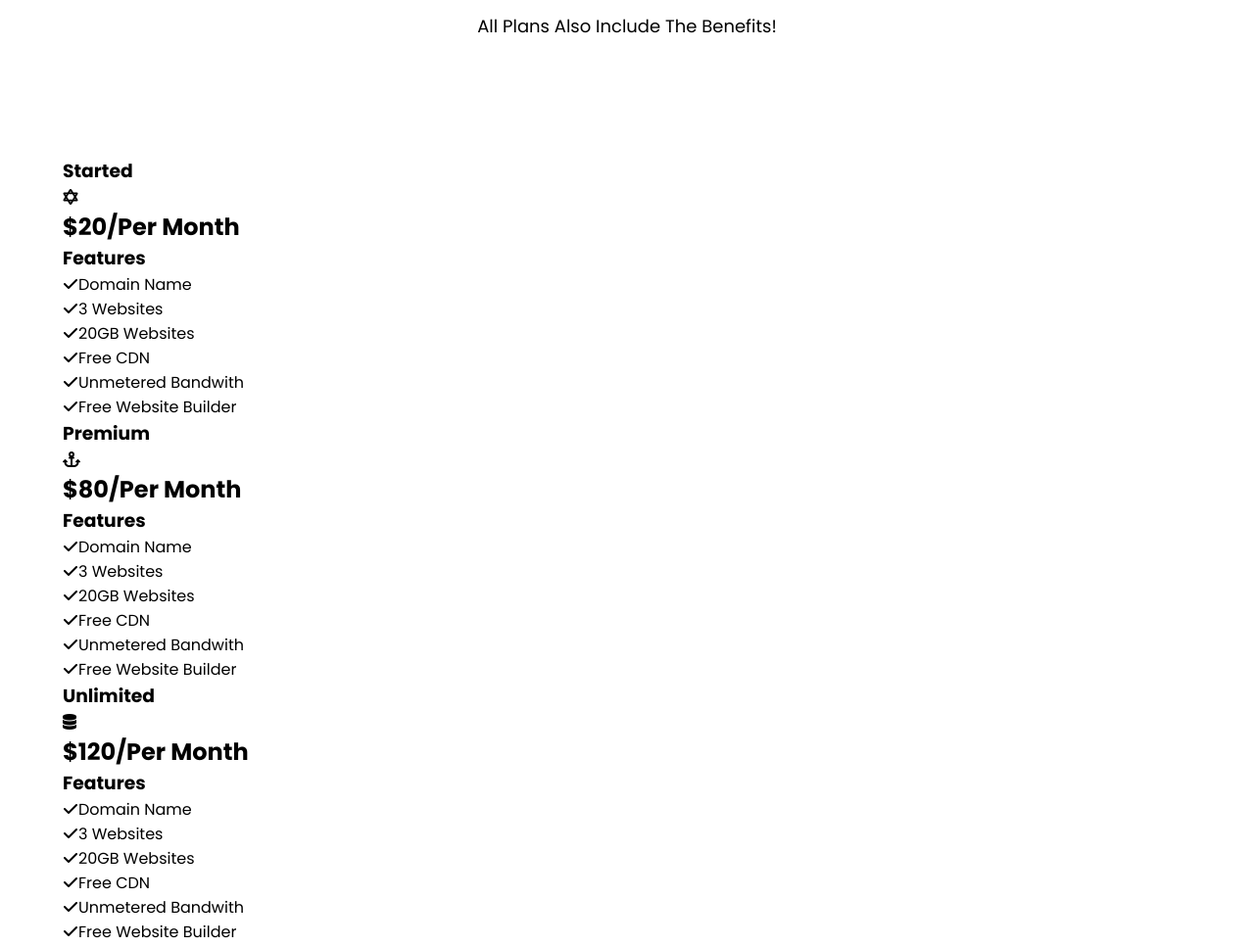
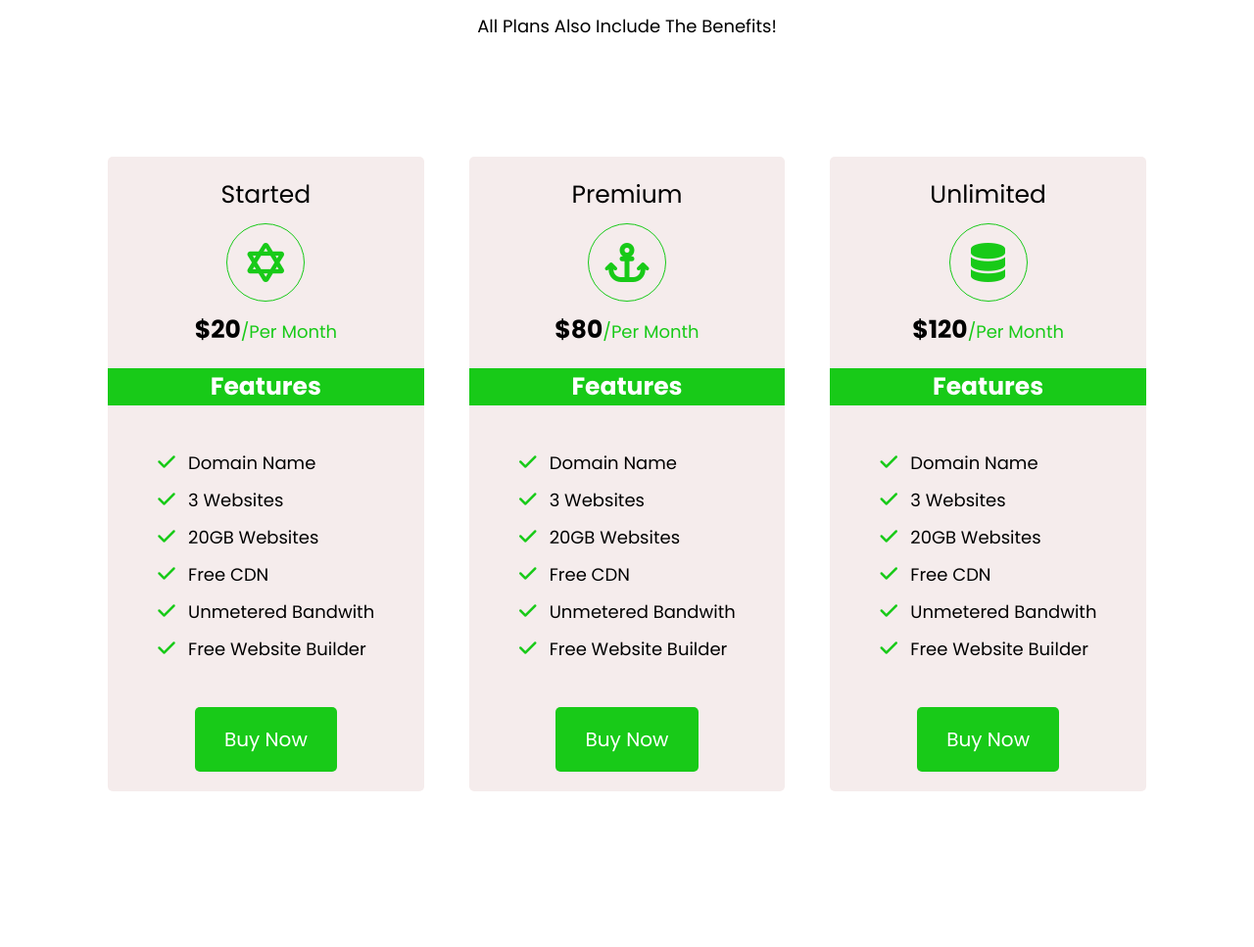
Before and after one commit to Rezwanul777/Sample-webdeveloper-site, a plain HTML site: page index.html in a window 1280 px wide. Shown: the part 3677-4644 px from the top of the page at 98% size. After the commit the page ends 4555 px from the top, so only its background shows below. Drawn offline with Linux system fonts and the light colour scheme.

Commit message:
price-plan complete

```diff
--- a/index.html
+++ b/index.html
@@ -305,6 +305,7 @@
                      <li><i class="fa-solid fa-check"></i>Unmetered Bandwith</li>
                      <li><i class="fa-solid fa-check"></i>Free website builder</li>
                   </ul>
+                  <input type="button" value="Buy Now">
               </div>
             </div>
             <div class="plan-box">
@@ -325,6 +326,7 @@
                      <li><i class="fa-solid fa-check"></i>Unmetered Bandwith</li>
                      <li><i class="fa-solid fa-check"></i>Free website builder</li>
                   </ul>
+                  <input type="button" value="Buy Now">
               </div>
             </div>
             <div class="plan-box">
@@ -345,6 +347,7 @@
                      <li><i class="fa-solid fa-check"></i>Unmetered Bandwith</li>
                      <li><i class="fa-solid fa-check"></i>Free website builder</li>
                   </ul>
+                  <input type="button" value="Buy Now">
               </div>
             </div>
          </div>
--- a/style.css
+++ b/style.css
@@ -1,6 +1,6 @@
 @import url('https://fonts.googleapis.com/css2?family=Poppins:wght@400;500;700&display=swap');
 
-*{
+* {
    margin: 0;
    padding: 0;
    box-sizing: border-box;
@@ -11,70 +11,70 @@
 
 }
 
-:root{
-   --color1:#fff ;
-   --color2:#18CA18 ;
-   --color3:#FFA500 ;
-   --color4:rgba(0, 0, 0, 0.733);
+:root {
+   --color1: #fff;
+   --color2: #18CA18;
+   --color3: #FFA500;
+   --color4: rgba(0, 0, 0, 0.733);
 
 }
 
 /* header section CSS    */
 
-header{
+header {
    background-image: url('images/slider.jpg');
    background-position: center;
    background-repeat: no-repeat;
    background-size: cover;
    padding: 25px 0;
 
-   background-color: rgba(0,0,0,.6);
-   background-blend-mode:overlay;
+   background-color: rgba(0, 0, 0, .6);
+   background-blend-mode: overlay;
    height: 100vh;
 
 }
 
-.container{
+.container {
    width: 90%;
    margin: auto;
 }
 
 /* Menu Part CSS  START */
-.top{
+.top {
    display: flex;
    align-items: center;
    justify-content: space-between;
 }
 
-.logo h2{
+.logo h2 {
    color: var(--color2);
    font-size: 35px;
 }
 
-.menu{
+.menu {
    display: flex;
    align-items: center;
 
 }
 
-.menu ul{
+.menu ul {
    display: flex;
    align-items: center;
 }
 
-.menu ul li{
+.menu ul li {
    padding: 10px 18px;
 }
 
-.menu ul li a{
+.menu ul li a {
    color: var(--color1);
    font-size: 18px;
    text-transform: uppercase;
 }
 
-.menu ul li a::after{
+.menu ul li a::after {
    content: "";
-   width:0%;
+   width: 0%;
    height: 2px;
    background-color: var(--color2);
    display: block;
@@ -83,18 +83,18 @@ header{
 
 }
 
-.menu ul li a:hover::after{
-   width:100%;
+.menu ul li a:hover::after {
+   width: 100%;
 }
 
-.search{
-   width:300px;
+.search {
+   width: 300px;
    position: relative;
    margin-left: 20px;
 
 }
 
-#search-box{
+#search-box {
    padding: 7px;
    border: 1px solid var(--color1);
    background-color: transparent;
@@ -107,10 +107,10 @@ header{
 
 }
 
-#search-btn{
+#search-btn {
    position: absolute;
    top: 0;
-   right:0;
+   right: 0;
    background-color: var(--color2);
    padding: 8px 15px;
    font-size: 18px;
@@ -125,35 +125,33 @@ header{
 
 /* Header bottom part CSS start*/
 
-   .bottom{
+.bottom {
    display: flex;
    justify-content: space-between;
    margin-top: 130px;
 }
 
-   .bottom-left{
+.bottom-left {}
 
-   }
-
-   .bottom-left h1{
+.bottom-left h1 {
    font-size: 45px;
    color: var(--color1);
    width: 600px;
    margin-bottom: 20px;
 }
 
-   .bottom-left p{
+.bottom-left p {
    font-size: 18px;
    width: 650px;
    color: #fff;
    margin-bottom: 25px;
 }
 
-   .bottom-left h1 span{
+.bottom-left h1 span {
    color: var(--color2);
 }
 
-   .bottom-left-btn{
+.bottom-left-btn {
    padding: 10px 25px;
    font-size: 18px;
    border: none;
@@ -165,12 +163,12 @@ header{
 
 }
 
-   .bottom-left-btn:hover{
+.bottom-left-btn:hover {
    background-color: var(--color3);
    cursor: pointer;
 }
 
-   .bottom-right{
+.bottom-right {
    width: 300px;
    background-color: var(--color1);
    padding: 20px;
@@ -178,7 +176,7 @@ header{
 
 }
 
-   #login-form h2{
+#login-form h2 {
    margin-bottom: 20px;
    text-align: center;
    font-size: 25px;
@@ -186,8 +184,8 @@ header{
 
 }
 
-   #login-form input{
-      display:block;
+#login-form input {
+   display: block;
    padding: 7px;
    width: 100%;
    border: 1px solid #ddd;
@@ -196,7 +194,7 @@ header{
    margin-bottom: 20px;
 }
 
-   #login-form .login-btn{
+#login-form .login-btn {
    width: 100%;
    padding: 7px;
    font-size: 18px;
@@ -209,7 +207,7 @@ header{
 
 }
 
-   #login-form .login-btn:hover{
+#login-form .login-btn:hover {
    background-color: var(--color3);
    cursor: pointer;
 }
@@ -219,25 +217,25 @@ header{
 
 /* Digital Modern CSS Start */
 
-      section{
+section {
    padding: 70px 0;
 }
 
-      .section-heading{
+.section-heading {
    text-align: center;
 
 }
 
-      .section-title{
+.section-title {
    font-size: 40px;
    margin-bottom: 20px;
 }
 
-      .section-heading h1 span{
+.section-heading h1 span {
    color: var(--color2);
 }
 
-      .section-text{
+.section-text {
    font-size: 18px;
    width: 800px;
    padding: 10px;
@@ -245,13 +243,13 @@ header{
    margin-bottom: 110px;
 }
 
-      .section-title::after{
+.section-title::after {
    content: "";
    width: 100px;
    height: 2px;
    background-color: var(--color2);
    display: block;
-         margin:5px auto;
+   margin: 5px auto;
 
    /* or-- another way
          position: absolute;
@@ -260,22 +258,24 @@ header{
 
 }
 
-      .digital-agency-wrapper{
+.digital-agency-wrapper {
    display: grid;
-         grid-template-columns: repeat(2,1fr);
-         grid-gap:20px;
+   grid-template-columns: repeat(2, 1fr);
+   grid-gap: 20px;
 }
-      .digital-agency-box{
-         display:flex ;
+
+.digital-agency-box {
+   display: flex;
    align-items: center;
 }
-      .digital-agency-icon{
+
+.digital-agency-icon {
    flex-basis: 18%;
    font-size: 40px;
    color: var(--color2);
 }
 
-      .digital-agency-text h3{
+.digital-agency-text h3 {
    margin-bottom: 10px;
 }
 
@@ -283,23 +283,24 @@ header{
 
 /* Clients feedback css start */
 
-      .our-clients{
+.our-clients {
    background-image: url('./images/slider2.jpg');
    background-repeat: no-repeat;
    background-size: cover;
    background-position: center;
-         background-color: rgba(0,0,0,.6);
-         background-blend-mode:overlay;
+   background-color: rgba(0, 0, 0, 0.6);
+   background-blend-mode: overlay;
    background-attachment: fixed;
 
 }
-      .clients-wrapper{
+
+.clients-wrapper {
    display: flex;
    align-items: center;
    justify-content: space-evenly;
 }
 
-      .clients-feedback{
+.clients-feedback {
    background-color: var(--color2);
    opacity: 0.6;
    flex-basis: 20%;
@@ -313,30 +314,30 @@ header{
 
 /* Team CSS START */
 
-         .our-team-members{
+.our-team-members {
    display: flex;
    justify-content: space-evenly;
    align-items: center;
 }
 
-         .team-member{
+.team-member {
    flex-basis: 30%;
 
 }
 
-         .member-img{
+.member-img {
    height: 400px;
    object-fit: cover;
    position: relative;
    overflow: hidden;
 }
 
-         .member-img img{
+.member-img img {
    max-width: 100%;
    border-radius: 5px;
 }
 
-         .member-social{
+.member-social {
    position: absolute;
    bottom: 30px;
    display: flex;
@@ -346,7 +347,7 @@ header{
 
 }
 
-         .member-social i{
+.member-social i {
    font-size: 25px;
    color: var(--color1);
    width: 40px;
@@ -358,16 +359,16 @@ header{
    align-items: center;
    margin-right: 15px;
    background-color: #14b614;
-            transition:0.5s;
+   transition: 0.5s;
    cursor: pointer;
 
 }
 
-         .member-social i:hover{
+.member-social i:hover {
    transform: translateY(-12px);
 }
 
-         .member-info{
+.member-info {
    padding: 16px;
    background-color: #14b614;
    text-align: center;
@@ -378,18 +379,19 @@ header{
 /* Team CSS END */
 
 /* Service section CSS  START */
-         #our-services{
+#our-services {
    background-color: #F1E8E8;
 }
 
-         .service-box-wrapper{
+.service-box-wrapper {
    display: grid;
-            grid-template-columns: repeat(2,1fr);
-            grid-gap:40px;
+   grid-template-columns: repeat(2, 1fr);
+   grid-gap: 40px;
 }
-         .service-box{
+
+.service-box {
    background-color: #E8E3E3;
-            display:flex ;
+   display: flex;
    align-items: center;
 
    padding: 26px;
@@ -398,19 +400,134 @@ header{
    cursor: pointer;
 }
 
-         .service-box:hover{
+.service-box:hover {
    box-shadow: 2px 2px 8px 5px #ddd;
 }
-         .service-icon{
+
+.service-icon {
    flex-basis: 20%;
    font-size: 40px;
    color: var(--color2);
 }
 
-         .service-text h3{
+.service-text h3 {
    margin-bottom: 10px;
    font-weight: normal;
 }
 
 
 /* Service section CSS End */
+
+/* Pricing Plan CSS Start */
+
+.our-price-plans {
+   display: flex;
+   justify-content: space-evenly;
+   align-items: center;
+}
+
+.plan-box {
+   flex-basis: 28%;
+   background-color: #F5ECEC;
+
+   border-radius: 5px;
+}
+
+.plan-top {
+   margin: 20px 0;
+   text-align: center;
+}
+
+.plan-top h3 {
+   font-size: 25px;
+   font-weight: normal;
+}
+
+.plan-icon {
+   margin: 10px 0;
+   display: flex;
+   justify-content: center;
+   align-items: center;
+}
+
+.plan-icon i {
+   font-size: 40px;
+   width: 80px;
+   height: 80px;
+   border: 1px solid var(--color2);
+   border-radius: 50%;
+   display: flex;
+   justify-content: center;
+   align-items: center;
+   color: var(--color2);
+
+}
+
+.plan-top h2 {
+   font-size: 25px;
+
+}
+
+.plan-top h2 span {
+   color: #18CA18;
+   font-size: 18px;
+   font-weight: 300;
+}
+
+
+.plan-bottom h3 {
+
+   text-align: center;
+   font-size: 25px;
+   margin-bottom: 20px;
+   background-color: var(--color2);
+   color: var(--color1);
+
+}
+
+.plan-bottom ul {
+   padding: 20px;
+}
+
+.plan-bottom ul li {
+   font-size: 18px;
+   line-height: 38px;
+   margin-left: 30px;
+}
+
+.plan-bottom ul li i {
+   font-size: 20px;
+   color: var(--color2);
+   margin-right: 12px;
+}
+
+.plan-bottom input {
+   width: 45%;
+   padding:18px;
+   font-size: 20px;
+   background-color: var(--color2);
+   color: var(--color1);
+   border-radius: 5px;
+   border: none;
+   transition: 0.5s;
+   display: block;
+   text-align: center;
+   margin:20px auto;
+
+}
+
+.plan-bottom input:hover{
+   background-color: var(--color3);
+}
+
+.our-price-plans .plan-box:hover {
+   background-color: rgba(0, 0, 0, 0.6);
+   color: var(--color3);
+   transition: .5s ease-in;
+   transform: scale(1.1);
+   border:1px solid rgba(17, 25, 63, 0.6);
+   box-shadow: 0 8px 12px 0  rgba(0, 0, 0, 0.7);
+
+}
+
+/* Pricing Plan CSS End */
```
Lines whose indentation alone changed are shown as unchanged.
